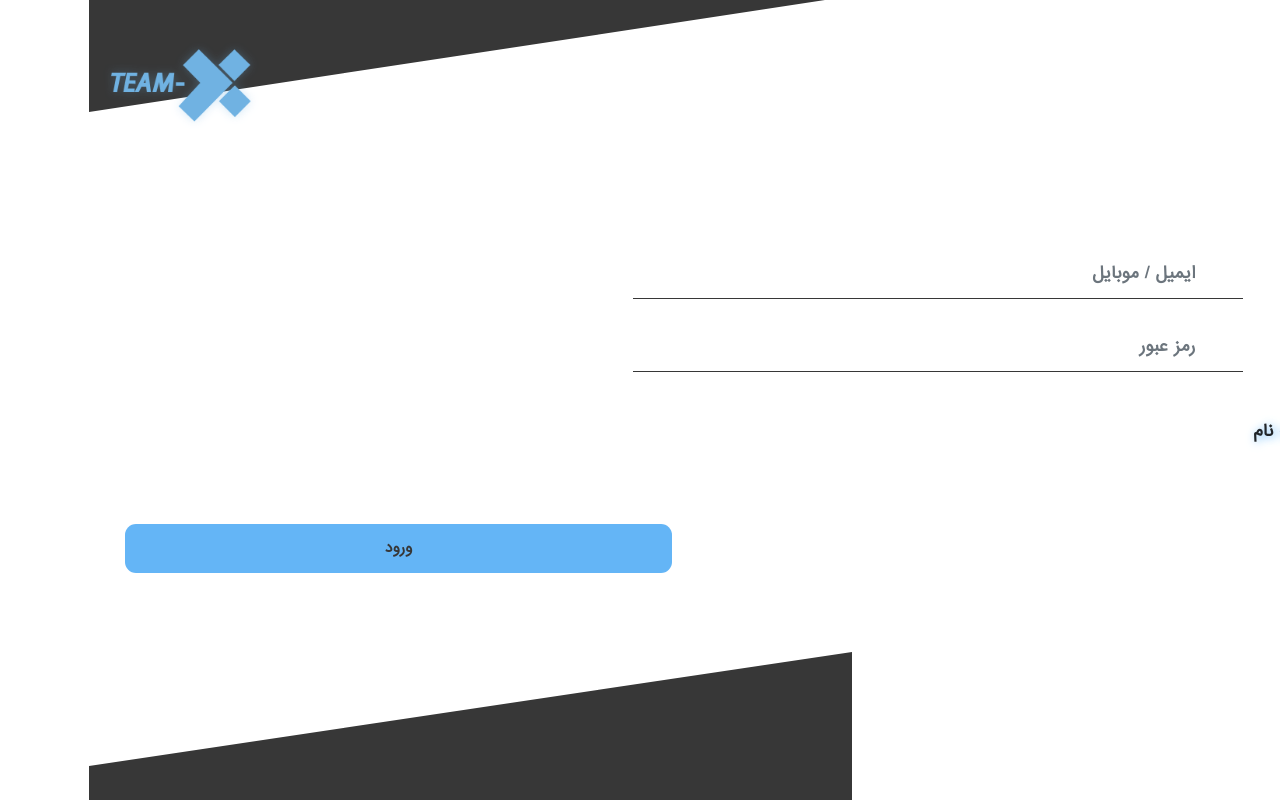
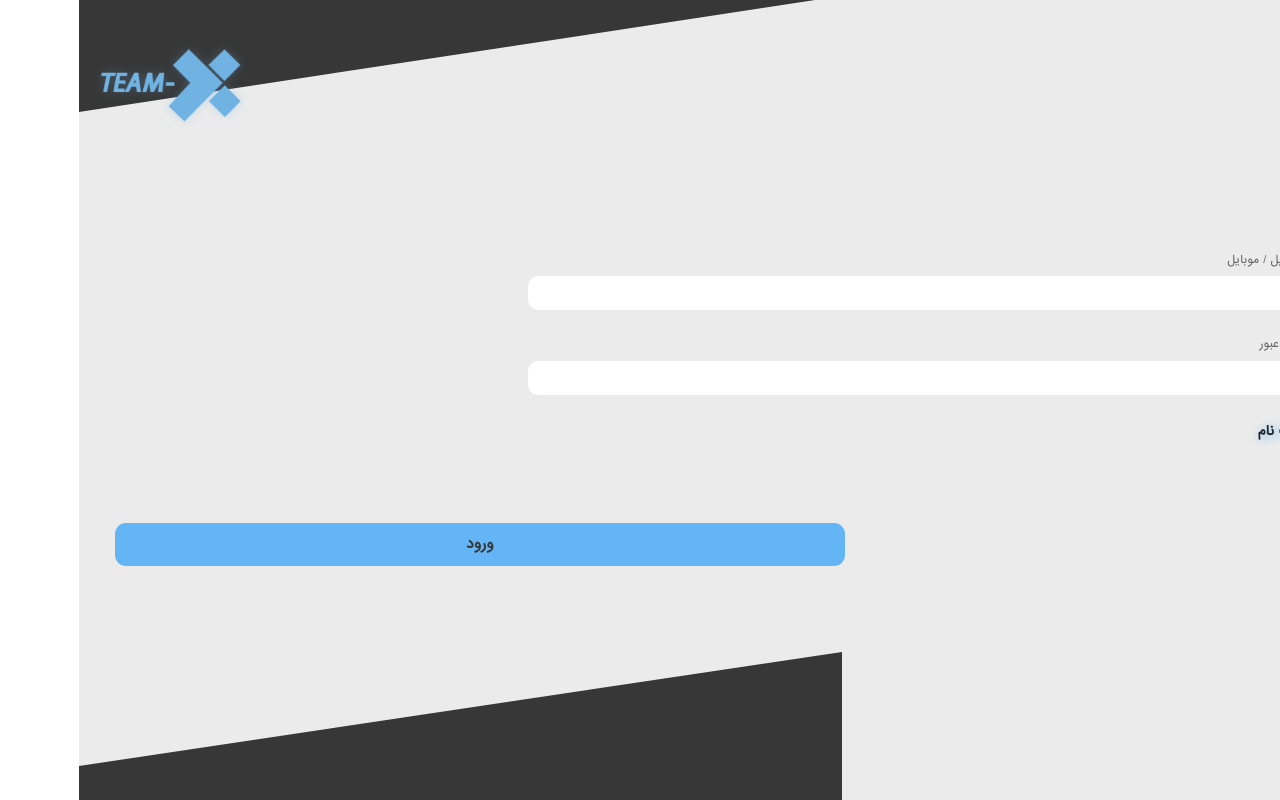
Before and after one commit to sr-ssh/food-manager-webapp, a React (Create React App) app: page / in a window 1280 px wide. Built offline with nearby package versions, Linux system fonts and the light colour scheme.

Commit message:
login input changed

```diff
--- a/src/assets/styles/formStyle.css
+++ b/src/assets/styles/formStyle.css
@@ -36,7 +36,7 @@
     left: -87px;
     bottom: -19px; */
     /* width: 60vw; */
-    height: 49px;
+    height: 43px;
     color: var(--button-color-one);
     font-family: 'IranSans';
 }
@@ -74,6 +74,7 @@
     text-decoration: none;
     text-shadow: 2px 1px 10px #64b5f6;
     font-weight: bold;
+    font-size: 13px;
 }
 
 .mzLogo {
@@ -88,3 +89,7 @@
 .registerForm {
     margin-top: 30px;
 }
+
+.login-input{
+    width: 65%;
+}
--- a/src/assets/styles/orderStyle.css
+++ b/src/assets/styles/orderStyle.css
@@ -6,6 +6,7 @@
     bottom: 0;
     left: 0;
     background: var(--pages-background);
+    z-index: -1;
 }
 
 .order-flex{
@@ -24,6 +25,12 @@
     border-radius: 10px;
     color: var(--text-color-two);
     font-size: 14px;
+    border: none;
+}
+
+.order-input:focus{
+    outline: var(--button-color-one);
+    border: 1px solid var(--button-color-one);
 }
 
 .order-page .form-group {
--- a/src/components/login.js
+++ b/src/components/login.js
@@ -21,8 +21,8 @@ export const Login = () => {
 
 
     const handleChange = (e) => {
-        const { name, value } = e.target;
-        setInputs(inputs => ({ ...inputs, [name]: value }));
+        const { id, value } = e.target;
+        setInputs(inputs => ({ ...inputs, [id]: value }));
     }
 
     const formHandeler = e => {
@@ -31,7 +31,7 @@ export const Login = () => {
     }
 
     return (
-        <>
+        <div className="order-page">
             <div id="triangle-up"></div>
 
             <Container fluid className="p-0 d-flex flex-column">
@@ -43,30 +43,33 @@ export const Login = () => {
                 <Row className="ms-0 loginForm">
                     <Col>
                         <Form className="d-flex flex-column justify-content-center"  onSubmit={formHandeler}>
-                            <Row className="w-100 me-2">
-                                <Col md={1} sm={1} xs={1}>
-                                    <Image src={userLogo} className="form-icon" width="20px" height="20px"/>
-                                </Col>
-                                <Col md={6} sm={6} xs={8}>
-                                    <Form.Control size="lg" className="pe-5 pt-2 form-input shadow-none" name="mobileOrEmail" type="text" placeholder="ایمیل / موبایل" onChange={handleChange} required/>
+                            <Row className="w-100 me-2 pe-2 order-inputs ">
+                                <Col >
+                                    <Form.Group controlId="mobileOrEmail" >
+                                        <Image src={userLogo} width="17px" className="mx-2"/>
+                                        <Form.Label>ایمیل / موبایل</Form.Label>
+                                        <Form.Control className="order-input login-input" type="text" onChange={handleChange}  required/>
+                                    </Form.Group>
                                 </Col>
                             </Row>
-                            <Row className="w-100 me-2 mt-4">
-                                <Col md={1} sm={1} xs={1}>
-                                    <Image src={passwordLogo} className="form-icon" width="20px" height="20px"/>
-                                </Col>
-                                <Col md={6} sm={6} xs={8}>
-                                    <Form.Control size="lg" className="pe-5 form-input shadow-none" name="password" type="password" placeholder="رمز عبور" onChange={handleChange} required/>
+
+                            <Row className="w-100 me-2 mt-4 pe-2 order-inputs ">
+                                <Col>
+                                    <Form.Group controlId="password">
+                                        <Image src={passwordLogo} width="17px" className="mx-2"/>
+                                        <Form.Label>رمز عبور</Form.Label>
+                                        <Form.Control className="order-input login-input" type="password" onChange={handleChange}  required/>
+                                    </Form.Group>
                                 </Col>
                             </Row>
-                            <Row className="w-100 me-2">
-                                <Col className="mt-5 register-link ">
+                            <Row className="w-100 me-1">
+                                <Col className="mt-4 register-link">
                                     <a href="/register">ثبت نام</a>
                                 </Col>
                             </Row>
                             <Row className="registerSubmitContainer">
                                 <Col xs={7} className="me-auto ms-4">
-                                    <Button className="form-submit w-75 me-auto d-block" type="submit" >ورود</Button>
+                                    <Button className="form-submit w-100 me-auto d-block" type="submit" >ورود</Button>
                                 </Col>
                             </Row>
                         </Form>
@@ -75,6 +78,6 @@ export const Login = () => {
             </Container>
 
             <div id="triangle-down"></div>
-        </>
+        </div>
     )
 }
```
